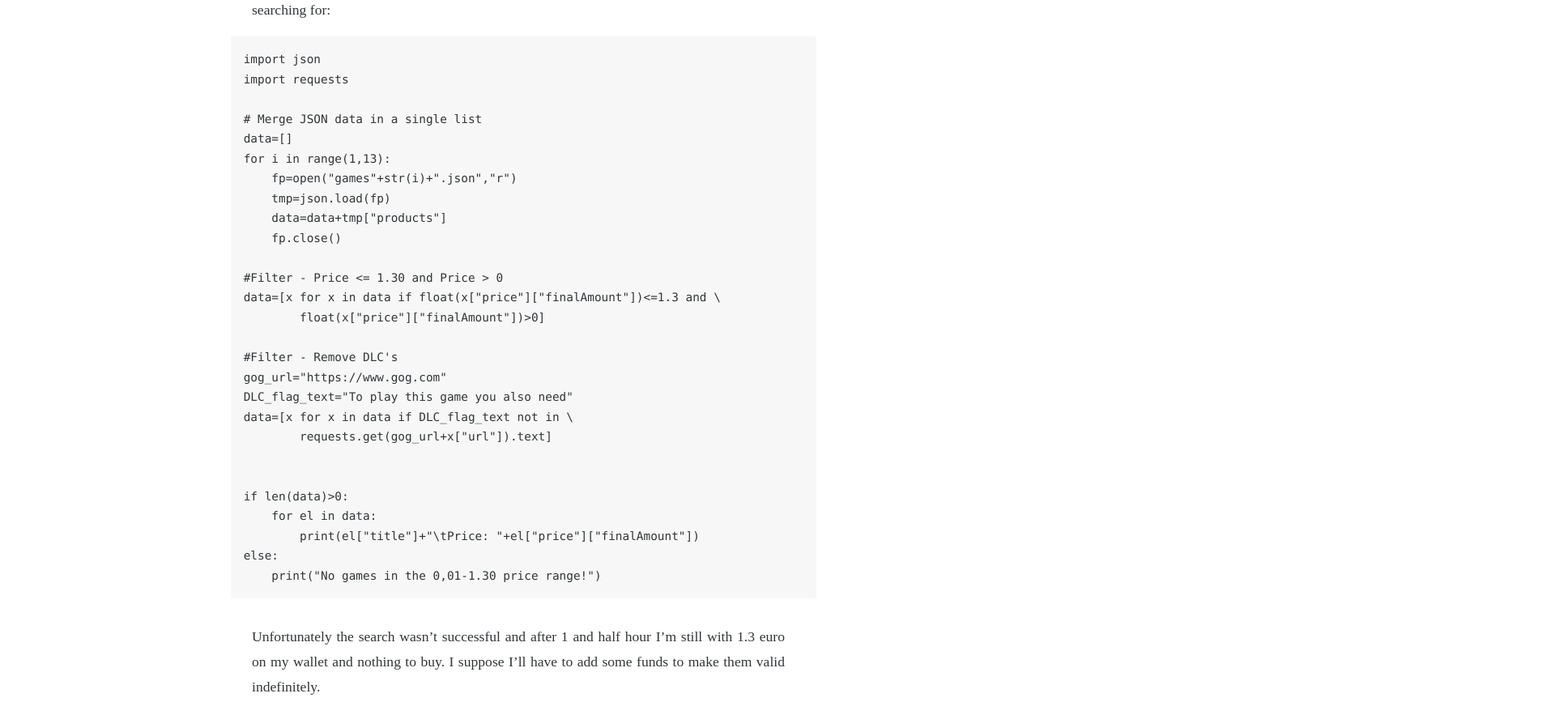
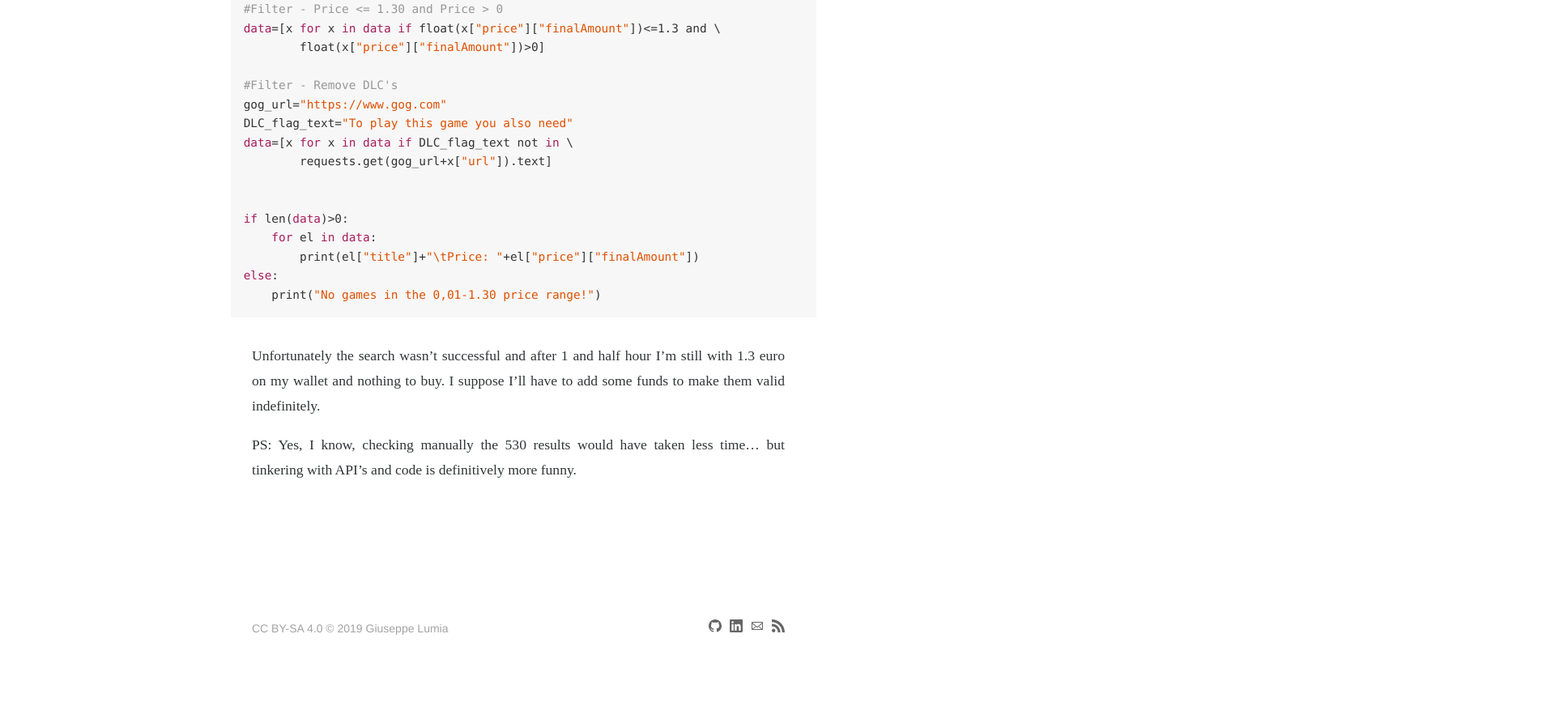
Before and after one commit to glumia/glumia.github.io, a plain HTML site: page blog/gog-store-overkill-search/index.html in a window 1280 px wide. Shown: the part 1296-2163 px from the top of the page at 81% size, 1920 px wide, since content can reach past the window. Drawn offline with Linux system fonts and the light colour scheme; a script that the page names is missing; a web font is replaced by a local one.

Commit message:
Stupid bugfix #1

```diff
--- a/about/index.html
+++ b/about/index.html
@@ -34,7 +34,7 @@
 <style media="screen">
   @font-face {
   font-family: 'Nexa Bold';
-  src: url('https://glumia.github.iofonts/Nexa Bold.otf');
+  src: url('https://glumia.github.io/fonts/Nexa Bold.otf');
 }
 
 html, body, div, span, applet, object, iframe,
@@ -994,7 +994,7 @@ margin-left: -4%;
 
     <div class="container">
 
-        <a href="https://glumia.github.io"><img class="logo" src="https://glumia.github.io/logo_glumia.jpg" alt="logo"></a>
+        <a href="https://glumia.github.io/"><img class="logo" src="https://glumia.github.io/logo_glumia.jpg" alt="logo"></a>
 
         <div class="content">
             <a href="https://glumia.github.io/"><div class="name"><h1>glumia&#39;s site</h1></div></a>
@@ -1077,7 +1077,7 @@ margin-left: -4%;
 
 
             <a href="https://github.com/glumia" rel=me target="_blank">
-                <img class="icon" src="https://glumia.github.ioimg/github.svg" alt="github" />
+                <img class="icon" src="https://glumia.github.io/img/github.svg" alt="github" />
             </a>
 
 
@@ -1085,7 +1085,7 @@ margin-left: -4%;
 
 
             <a href="https://www.linkedin.com/in/glumia" rel=me target="_blank">
-                <img class="icon" src="https://glumia.github.ioimg/linkedin.svg" alt="linkedin" />
+                <img class="icon" src="https://glumia.github.io/img/linkedin.svg" alt="linkedin" />
             </a>
 
 
@@ -1095,13 +1095,13 @@ margin-left: -4%;
 
 
             <a href="mailto:gius-italy@live.it">
-                <img class="icon" src="https://glumia.github.ioimg/email.svg" alt="email" />
+                <img class="icon" src="https://glumia.github.io/img/email.svg" alt="email" />
             </a>
 
 
 
             <a href="https://glumia.github.io/index.xml">
-                <img class="icon" src="https://glumia.github.ioimg/rss.svg" alt="rss" />
+                <img class="icon" src="https://glumia.github.io/img/rss.svg" alt="rss" />
             </a>
 
 
@@ -1121,12 +1121,12 @@ margin-left: -4%;
 
 
 
-  <script src="https://glumia.github.iojs/highlight.min.js" defer></script>
+  <script src="https://glumia.github.io/js/highlight.min.js" defer></script>
 
 
 
 
-  <script src="https://glumia.github.iojs/progressively.min.js" defer></script>
+  <script src="https://glumia.github.io/js/progressively.min.js" defer></script>
 
 
 
--- a/blog/gog-store-overkill-search/index.html
+++ b/blog/gog-store-overkill-search/index.html
@@ -34,7 +34,7 @@
 <style media="screen">
   @font-face {
   font-family: 'Nexa Bold';
-  src: url('https://glumia.github.iofonts/Nexa Bold.otf');
+  src: url('https://glumia.github.io/fonts/Nexa Bold.otf');
 }
 
 html, body, div, span, applet, object, iframe,
@@ -994,7 +994,7 @@ margin-left: -4%;
 
     <div class="container">
 
-        <a href="https://glumia.github.io"><img class="logo" src="https://glumia.github.io/logo_glumia.jpg" alt="logo"></a>
+        <a href="https://glumia.github.io/"><img class="logo" src="https://glumia.github.io/logo_glumia.jpg" alt="logo"></a>
 
         <div class="content">
             <a href="https://glumia.github.io/"><div class="name"><h1>glumia&#39;s site</h1></div></a>
@@ -1071,7 +1071,7 @@ margin-left: -4%;
             <div class="markdown">
 
 
-    <p><figure class="progressive"><img class="progressive__img progressive--not-loaded" data-progressive="https://glumia.github.ioblog/gog_overkill_search/gogemail.png" src="https://glumia.github.ioblog/gog_overkill_search/low/gogemail.png" alt="image" /></p></figure>
+    <p><figure class="progressive"><img class="progressive__img progressive--not-loaded" data-progressive="https://glumia.github.io/blog/gog_overkill_search/gogemail.png" src="https://glumia.github.io/blog/gog_overkill_search/low/gogemail.png" alt="image" /></p></figure>
 
 <p>I had 1.30 euro remaining on my GOG wallet and I had to use them before sept. 19 or I would lose them. So I started to search on the GOG Store for a game whose price would be less or equal to 1.30 euro and greater than 0€ (since I wasn&rsquo;t searching a free game&hellip;) but the default filters of the website&rsquo;s search engine allowed me to filter only games whose price was less than 5€.
 Given that they where still 530 results and that I&rsquo;m a very lazy person I worked my way out to automate the search using the GOG API and a simple Python script.</p>
@@ -1169,7 +1169,7 @@ else:
 
 
             <a href="https://github.com/glumia" rel=me target="_blank">
-                <img class="icon" src="https://glumia.github.ioimg/github.svg" alt="github" />
+                <img class="icon" src="https://glumia.github.io/img/github.svg" alt="github" />
             </a>
 
 
@@ -1177,7 +1177,7 @@ else:
 
 
             <a href="https://www.linkedin.com/in/glumia" rel=me target="_blank">
-                <img class="icon" src="https://glumia.github.ioimg/linkedin.svg" alt="linkedin" />
+                <img class="icon" src="https://glumia.github.io/img/linkedin.svg" alt="linkedin" />
             </a>
 
 
@@ -1187,13 +1187,13 @@ else:
 
 
             <a href="mailto:gius-italy@live.it">
-                <img class="icon" src="https://glumia.github.ioimg/email.svg" alt="email" />
+                <img class="icon" src="https://glumia.github.io/img/email.svg" alt="email" />
             </a>
 
 
 
             <a href="https://glumia.github.io/index.xml">
-                <img class="icon" src="https://glumia.github.ioimg/rss.svg" alt="rss" />
+                <img class="icon" src="https://glumia.github.io/img/rss.svg" alt="rss" />
             </a>
 
 
@@ -1213,12 +1213,12 @@ else:
 
 
 
-  <script src="https://glumia.github.iojs/highlight.min.js" defer></script>
+  <script src="https://glumia.github.io/js/highlight.min.js" defer></script>
 
 
 
 
-  <script src="https://glumia.github.iojs/progressively.min.js" defer></script>
+  <script src="https://glumia.github.io/js/progressively.min.js" defer></script>
 
 
 
```
Also changed, not shown: 404.html (+1 -1 lines), blog/index.html (+8 -8 lines), index.html (+9 -9 lines), projects/index.html (+8 -8 lines), tags/python/index.html (+8 -8 lines), tags/scripting/index.html (+8 -8 lines).
